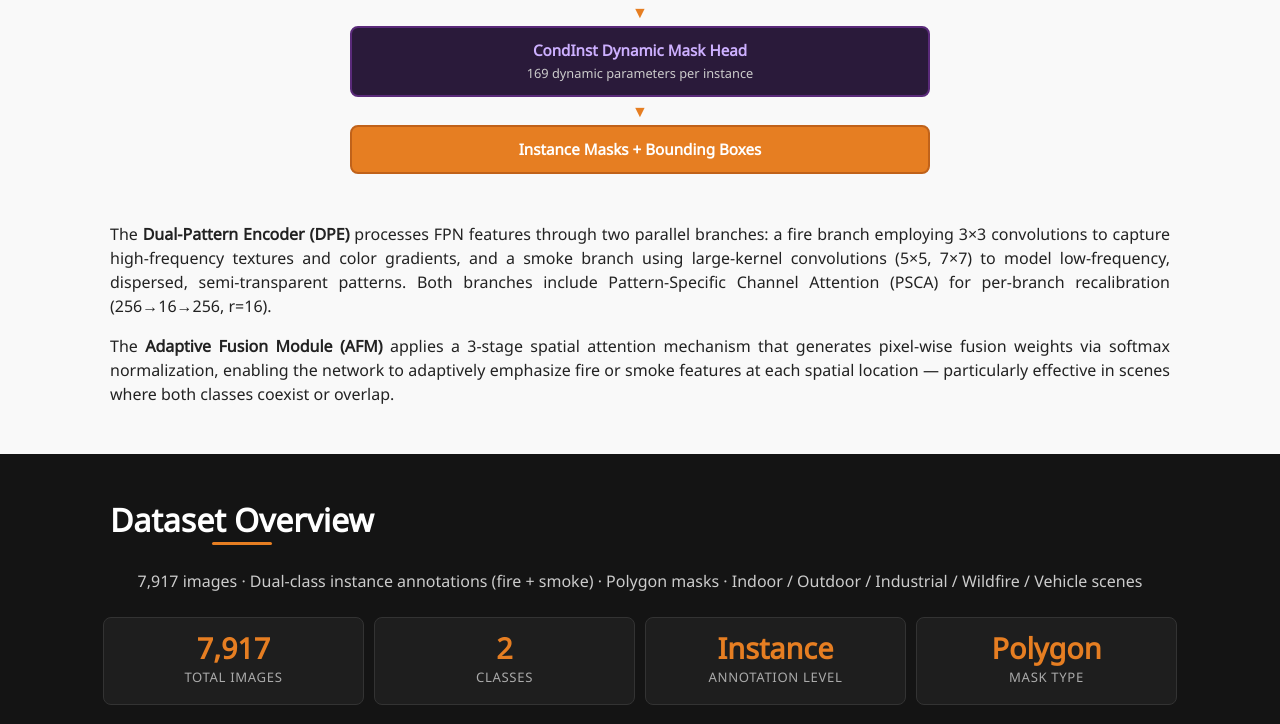
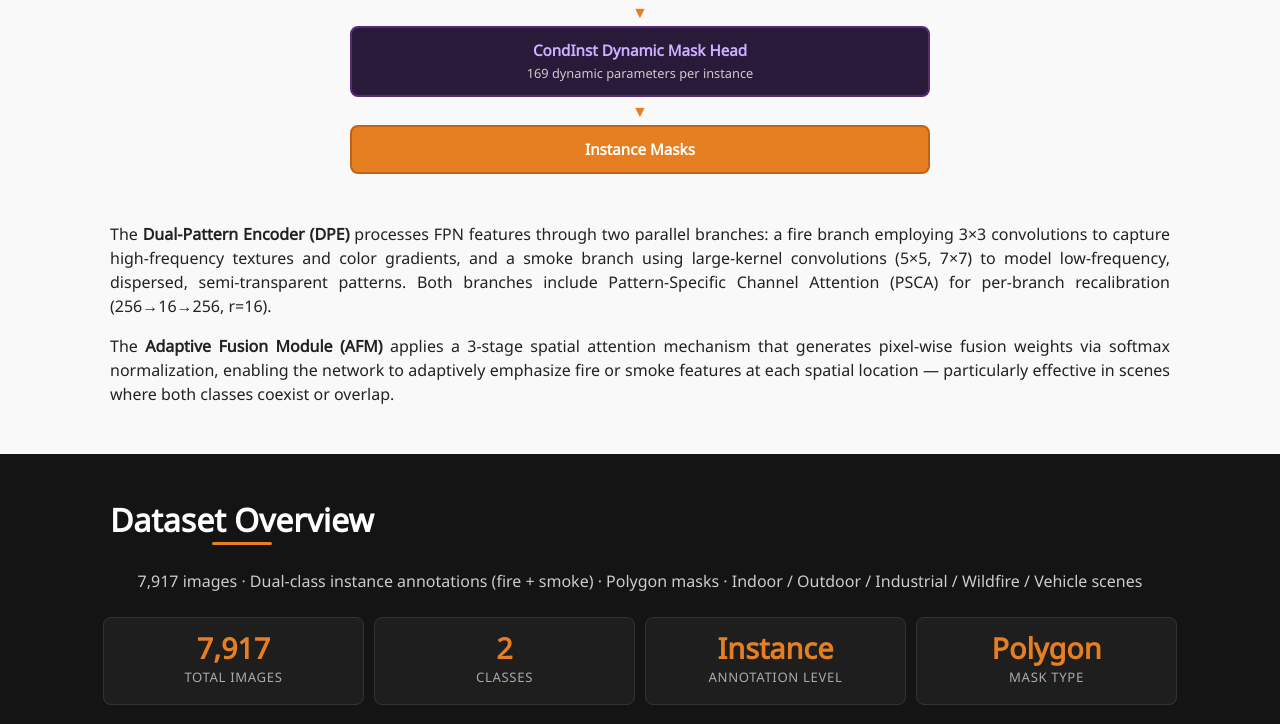
Before and after one commit to ayazkhan789/DPAF-Net, a plain HTML site: page docs/index.html in a window 1280 px wide. Shown: the part 2323-3047 px from the top of the page. Drawn offline with nearby package versions, Linux system fonts and the light colour scheme; some icons are missing; a web font is replaced by a local one.

```diff
--- a/docs/index.html
+++ b/docs/index.html
@@ -3,7 +3,7 @@
 <head>
   <meta charset="utf-8">
   <meta name="description" content="Dual-Pattern Learning for Fire–Smoke Instance Segmentation with a Large-Scale Dataset. Pattern Recognition 2026.">
-  <meta property="og:title" content="DPAF-Net: Dual-Pattern Learning for Fire–Smoke Instance Segmentation"/>
+  <meta property="og:title" content="Dual-Pattern Learning for Fire–Smoke Instance Segmentation"/>
   <meta property="og:description" content="A novel instance segmentation framework that separates fire and smoke via a Dual-Pattern Encoder and Adaptive Fusion Module, achieving 40.2% AP at 17.2 FPS."/>
   <meta property="og:image" content="https://drive.google.com/thumbnail?id=1au9M5lQ1Pcfl6VoqWJI_oiWzxQ-GAOpI&sz=w1200"/>
   <meta name="viewport" content="width=device-width, initial-scale=1">
@@ -482,7 +482,7 @@
       <div class="arch-arrow">&#9660;</div>
       <div class="arch-block arch-block-head">CondInst Dynamic Mask Head<br><small>169 dynamic parameters per instance</small></div>
       <div class="arch-arrow">&#9660;</div>
-      <div class="arch-block arch-block-output">Instance Masks + Bounding Boxes</div>
+      <div class="arch-block arch-block-output">Instance Masks</div>
     </div>
 
     <div class="content has-text-justified" style="margin-top:2rem;">
```
